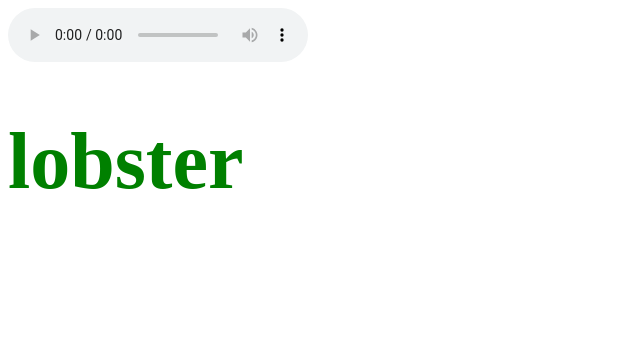
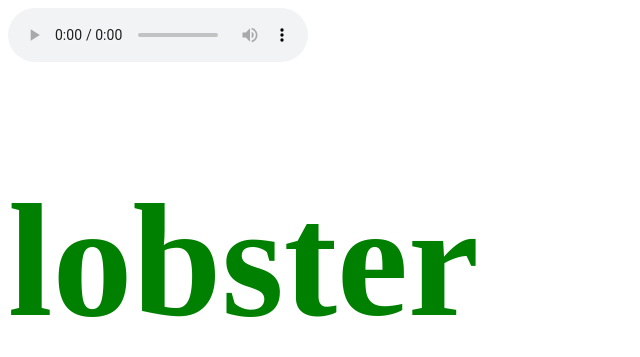
Before and after one commit to zodizdev/random-website, a plain HTML site: page index.html in a window 1280 px wide. Shown: the whole page, without its empty margins (0-640 px from the left). Drawn offline with Linux system fonts and the light colour scheme.

Commit message:
Update index.html

```diff
--- a/index.html
+++ b/index.html
@@ -7,7 +7,7 @@
     <style type="text/css">
       h1{
         color:green;
-        font-size:500%;
+        font-size:1000%;
       }
       </style>
 
```
